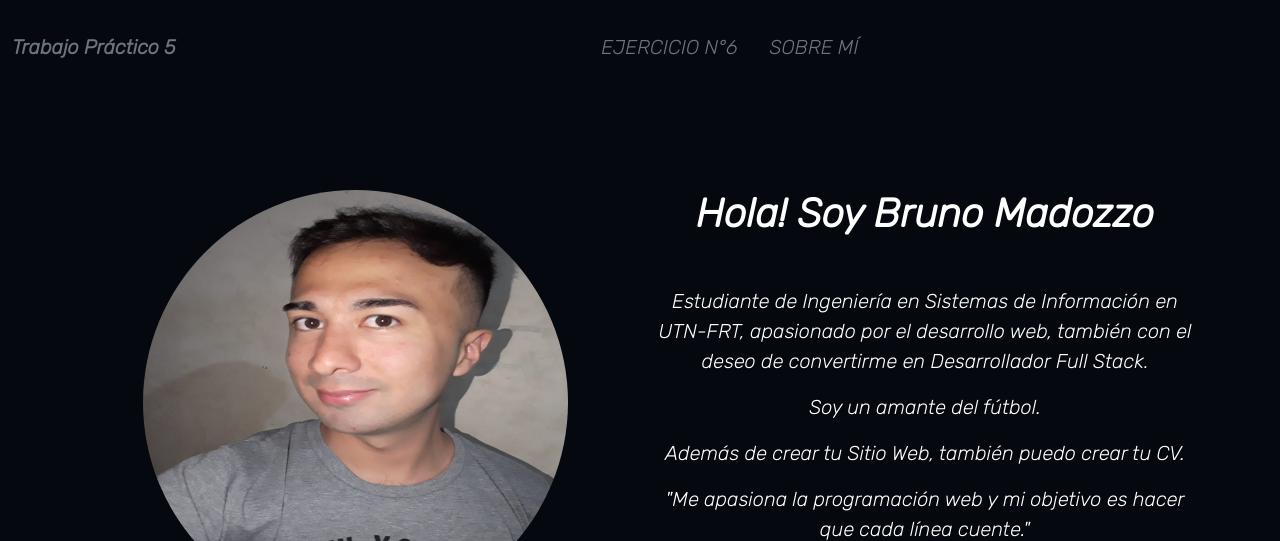
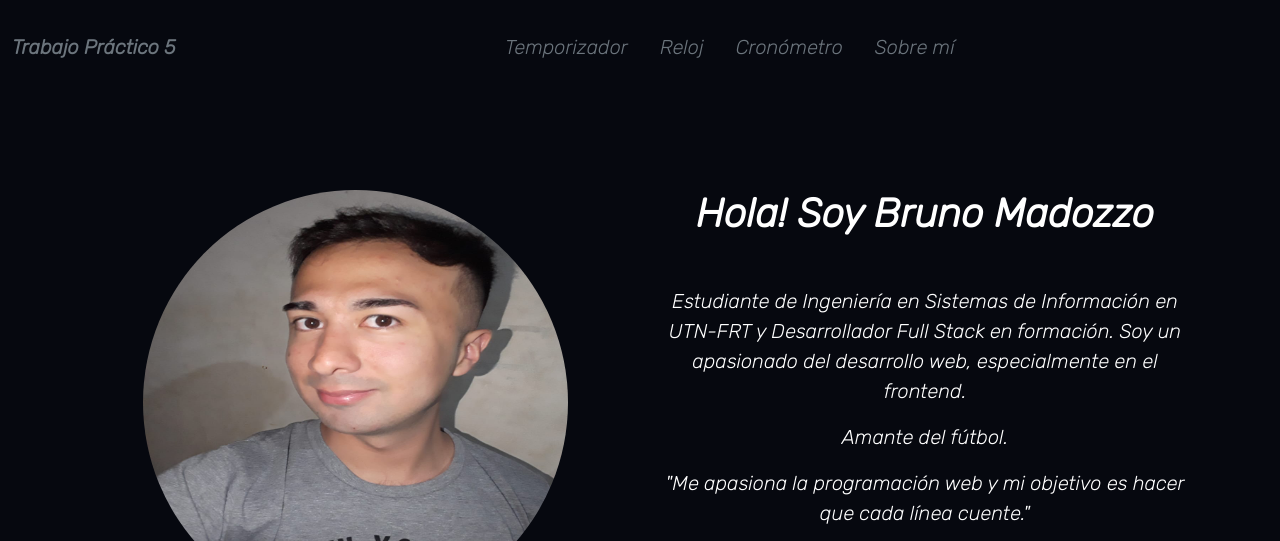
Before and after one commit to brunomry/TEMPORIZADOR_TP5_RC, a plain HTML site: page sobreMi.html in a window 1280 px wide. Shown: the top 541 px of the page. Drawn offline with nearby package versions, Linux system fonts and the light colour scheme.

Commit message:
Agregue opcion de reloj y cronometro en barra de navegacion que redirigen a su deploy correspondiente y modifique estilos de sobre mi

```diff
--- a/CSS/styles.css
+++ b/CSS/styles.css
@@ -78,21 +78,23 @@ footer{
 .imageProfile{
   width: 425px;
   height: 425px;
+  transition: .7s;
 }
 
 .imageProfile:hover{
   width: 500px;
   height: 500px;
-  transition: .3s ease-in-out;
+  transition: .7s;
 }
 
 a .socialIcon{
   font-size: 40px;
+  transition: 0.7s;
 }
 
 a .socialIcon:hover{
   font-size: 50px;
-  transition: .3s ease-in-out;
+  transition: 0.7s;
 }
 
 @media all and (min-width:576px){
--- a/sobreMi.html
+++ b/sobreMi.html
@@ -12,7 +12,7 @@
       content="trabajo practico 5, modeo de objetos del documento, DOM, Bootstrap5, soluciones, javascript"
     />
     <meta name="author" content="Bruno Madozzo Romay" />
-    <title>Sobre Mí | TRABAJO PRÁCTICO N°5 | ROLLING CODE SCHOOL</title>
+    <title>Sobre Mí</title>
     <link
       href="https://cdn.jsdelivr.net/npm/bootstrap@5.3.2/dist/css/bootstrap.min.css"
       rel="stylesheet"
@@ -52,13 +52,19 @@
           >
             <ul class="navbar-nav w-100 d-flex justify-content-center fs-5">
               <li class="nav-item px-2">
-                <a class="nav-link text-secondary" href="../index.html"
-                  >EJERCICIO N°6</a
+                <a class="nav-link active text-secondary" href="./index.html"
+                  >Temporizador</a
                 >
               </li>
-              <li class="nav-item px-2">
-                <a class="nav-link active text-secondary" href="sobreMi.html">SOBRE MÍ</a>
-              </li>
+            <li class="nav-item px-2">
+              <a class="nav-link text-secondary" href="https://reloj-online-bmr.netlify.app/">Reloj</a>
+            </li>
+            <li class="nav-item px-2">
+              <a class="nav-link text-secondary" href="https://cronometro-online-bmr.netlify.app/">Cronómetro</a>
+            </li>
+            <li class="nav-item px-2">
+              <a class="nav-link text-secondary" href="/sobreMi.html">Sobre mí</a>
+            </li>
             </ul>
           </div>
         </div>
@@ -77,14 +83,10 @@
           <div class="col-lg-6 text-center">
             <h1 class="fw-bold fst-italic">Hola! Soy Bruno Madozzo</h1>
             <p class="lead mt-5">
-              Estudiante de Ingeniería en Sistemas de Información en UTN-FRT,
-              apasionado por el desarrollo web, también con el deseo de
-              convertirme en Desarrollador Full Stack.
+              Estudiante de Ingeniería en Sistemas de Información en UTN-FRT y Desarrollador Full Stack en formación.
+              Soy un apasionado del desarrollo web, especialmente en el frontend.
             </p>
-            <p class="lead">Soy un amante del fútbol.</p>
-            <p class="lead">
-              Además de crear tu Sitio Web, también puedo crear tu CV.
-            </p>
+            <p class="lead">Amante del fútbol.</p>
             <cite class="mt-3 lead"
               >"Me apasiona la programación web y mi objetivo es hacer que cada
               línea cuente."</cite
```
Also changed, not shown: index.html (+11 -5 lines).
